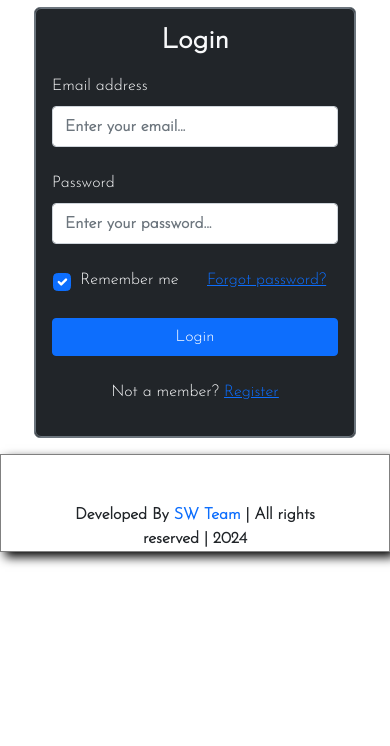
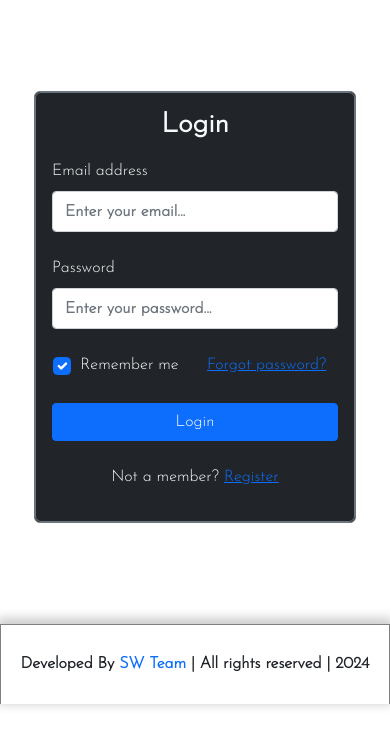
Before and after one commit to Abdul-Bari-Mazari/Quiz-app, a plain HTML site: page index.html in a window 390 px wide. Both pictures are taken after a click on the button "Continue with Login". Shown: the part 86-832 px from the top of the page. Drawn offline with nearby package versions, Linux system fonts and the light colour scheme.

Commit message:
Fixed mobile view

```diff
--- a/index.html
+++ b/index.html
@@ -600,13 +600,13 @@
       </div>
     </section>
 
-    <footer class="bg-white text-center p-5 text-dark position-relative w-100">
-      <div class="container">
-        <p class="fw-bold">
-          Developed By<span class="text-primary"> SW Team</span> | All rights
-          reserved | <span id="footerYear"></span>
-        </p>
-      </div>
+    <footer
+      class="d-flex align-items-center justify-content-center bg-white p-3 text-dark w-100"
+    >
+      <p class="fw-bold text-center">
+        Developed By<span class="text-primary"> SW Team</span> | All rights
+        reserved | <span id="footerYear"></span>
+      </p>
     </footer>
 
     <script src="app.js"></script>
--- a/style.css
+++ b/style.css
@@ -40,7 +40,7 @@ li {
 }
 
 .question__option {
-  width: 30%;
+  width: 80%;
   padding: 5px;
   margin-bottom: 5px;
   border-radius: 5px;
@@ -102,19 +102,14 @@ li {
   text-shadow: 2px 2px 10px green;
 }
 
-/* #login-page {
-  height: 78vh;
-}
-
-.Login-head {
-  font-family: "Trebuchet MS", "Lucida Sans Unicode", "Lucida Grande",
-    "Lucida Sans", Arial, sans-serif;
-} */
-
-/* Course Section */
+/* Pages */
 
 #courseSection {
   padding: 30px !important;
+}
+
+#login-page {
+  height: 75vh;
 }
 
 #quizQuestion,
@@ -122,13 +117,13 @@ li {
   height: 85vh;
 }
 
-.form-floating > label {
-  top: -8px;
-}
+/* Available course card */
 
 .available-course {
   box-shadow: rgba(38, 255, 0, 0.505) 0px 1px 8px 0px;
 }
+
+/* Buttons */
 
 .radio-btn {
   width: 16px !important;
@@ -143,17 +138,33 @@ li {
 .join-btn:active {
   opacity: 0.8;
 }
+
 .allOptions {
   width: 16px;
   height: 16px;
   margin-right: 5px;
 }
 
+/* label */
+
+.form-floating > label {
+  top: -8px;
+}
+
+/* Footer */
+
 footer {
   height: 80px !important;
   border: 1px solid grey !important;
-  box-shadow: 5px 5px 10px black !important;
+  border-bottom: none !important;
+  box-shadow: 0 -3px 10px 3px rgba(0, 0, 0, 0.2) !important;
 }
+
+footer p {
+  margin-top: revert-layer;
+}
+
+/* Media queries */
 
 @media (max-width: 992px) {
   .loginImgContainer,
```
